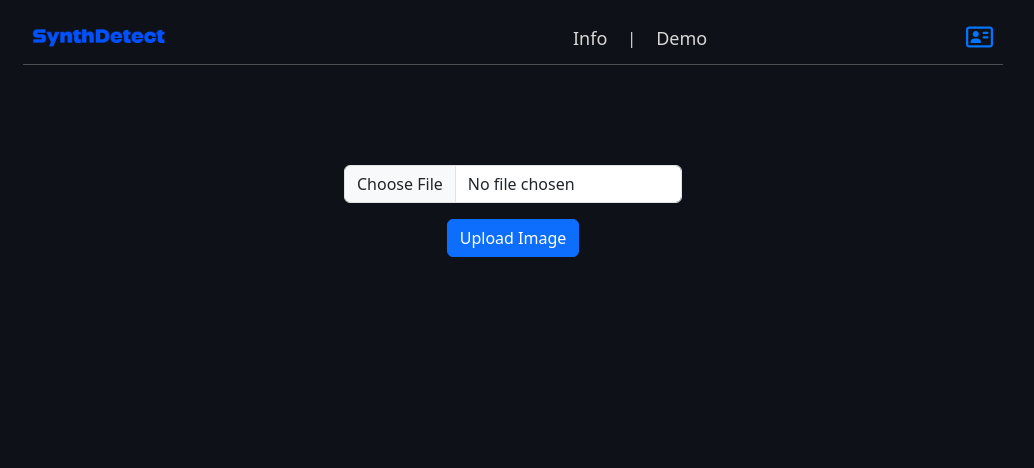
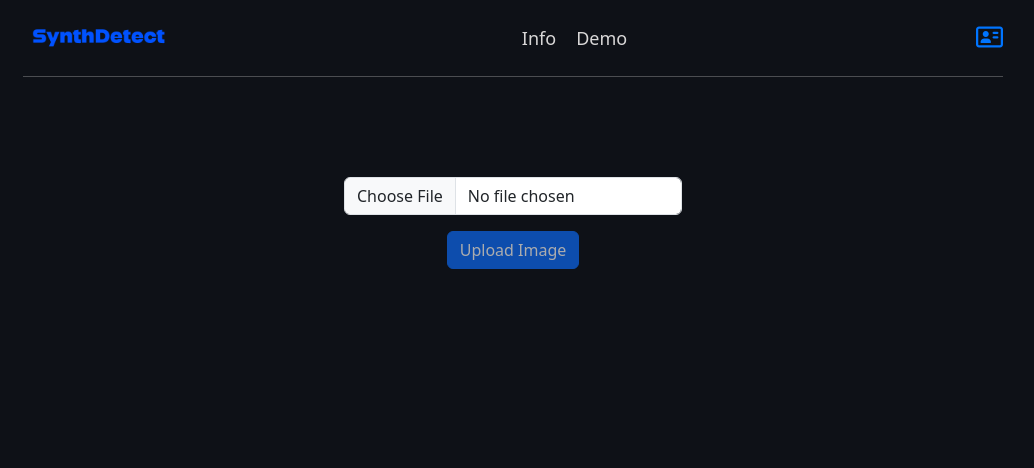
Before and after one commit to panzii/SynthDetect-webapp, a Flask app: page /demo in a window 1280 px wide. Shown: the top 468 px of the page, without its empty margins (127-1161 px from the left). Before the commit the page ends 257 px from the top, so only its background shows below. Run offline with Flask 3, Linux system fonts and the light colour scheme; some libraries are stand-ins or nearby versions.

Commit message:
upload button disabled

```diff
--- a/templates/demo.html
+++ b/templates/demo.html
@@ -1,47 +1,40 @@
 <!DOCTYPE html>
 <html lang="en">
-    <script src="https://kit.fontawesome.com/820a0178a4.js"
-        crossorigin="anonymous"></script>
     <head>
         <meta charset="UTF-8">
         <title>HOME</title>
         <link
             href="https://cdn.jsdelivr.net/npm/bootstrap@5.3.3/dist/css/bootstrap.min.css"
-            rel="stylesheet"
-            integrity="sha384-QWTKZyjpPEjISv5WaRU9OFeRpok6YctnYmDr5pNlyT2bRjXh0JMhjY6hW+ALEwIH"
-            crossorigin="anonymous">
+            rel="stylesheet" crossorigin="anonymous">
         <link rel="stylesheet" href="static/css/app.css">
+        <script src="https://kit.fontawesome.com/820a0178a4.js"
+            crossorigin="anonymous"></script>
     </head>
     <body style="margin-bottom: 170px;">
-
         <div
             style="position: sticky; top: 0; z-index: 1000; background-color: #0e1117;">
             <div
-                style="display: flex; align-items: center; justify-content: space-between;">
-                <div style="margin-top: 20px; margin-left: 150px;">
+                style="display: flex; align-items: center; justify-content: space-between; padding: 20px 150px;">
                 <img src="static/Synthdetect.png" alt="Logo" class="logo"
                     width="150" height="36">
-                </div>
                 <div
-                    style="display: flex; align-items: center; justify-content: center; margin-top: 20px; margin-left: 400px; color:#d8d7d7">
+                    style="display: flex; align-items: center; gap: 20px; color: #d8d7d7;">
                     <a href="/"
-                        style="margin-right: 20px; color: black; text-decoration:none;font-weight: 500;font-size: 18px;color:#d8d7d7"
+                        style="text-decoration: none; font-weight: 500; font-size: 18px; color: #d8d7d7;"
                         onmouseover="this.style.color='#0075ff';"
                         onmouseout="this.style.color='#d8d7d7'">Info</a>
-                    |
                     <a href="/demo"
-                        style="margin-left: 20px; color: black; text-decoration:none; font-weight: 500; font-size: 18px;color:#d8d7d7"
+                        style="text-decoration: none; font-weight: 500; font-size: 18px; color: #d8d7d7;"
                         onmouseover="this.style.color='#0075ff';"
                         onmouseout="this.style.color='#d8d7d7'">Demo</a>
                 </div>
-                <div style="flex-grow: 1;"></div>
                 <a href="/team">
                     <i class="fa-regular fa-address-card"
-                        style="color: #0075ff; margin-right:160px; margin-top: 20px; font-size: 1.5em;"></i>
+                        style="color: #0075ff; font-size: 1.5em;"></i>
                 </a>
             </div>
-            <hr
-                style="margin-left: 150px; margin-right: 150px; margin-top: 8px;color:#ffffff">
+            <hr style="margin: 0 150px; color: #ffffff;">
+        </div>
 
         <div class="container vh-100 d-flex justify-content-center"
             style="margin-top: 100px;">
@@ -50,13 +43,13 @@
                     <form action="/upload" method="POST"
                         enctype="multipart/form-data">
                         <div class="mb-3">
-                                <input class="form-control" type="file"
-                                    name="image" accept="image/*" required>
+                            <input class="form-control" type="file" name="image"
+                                accept="image/*" required>
                         </div>
-                            <button class="btn btn-primary" type="submit">Upload
+                        <button class="btn btn-primary" type="submit"
+                            disabled>Upload
                             Image</button>
                     </form>
-
                     <div id="result"></div>
                 </div>
             </div>
```
Lines whose indentation alone changed are shown as unchanged.
